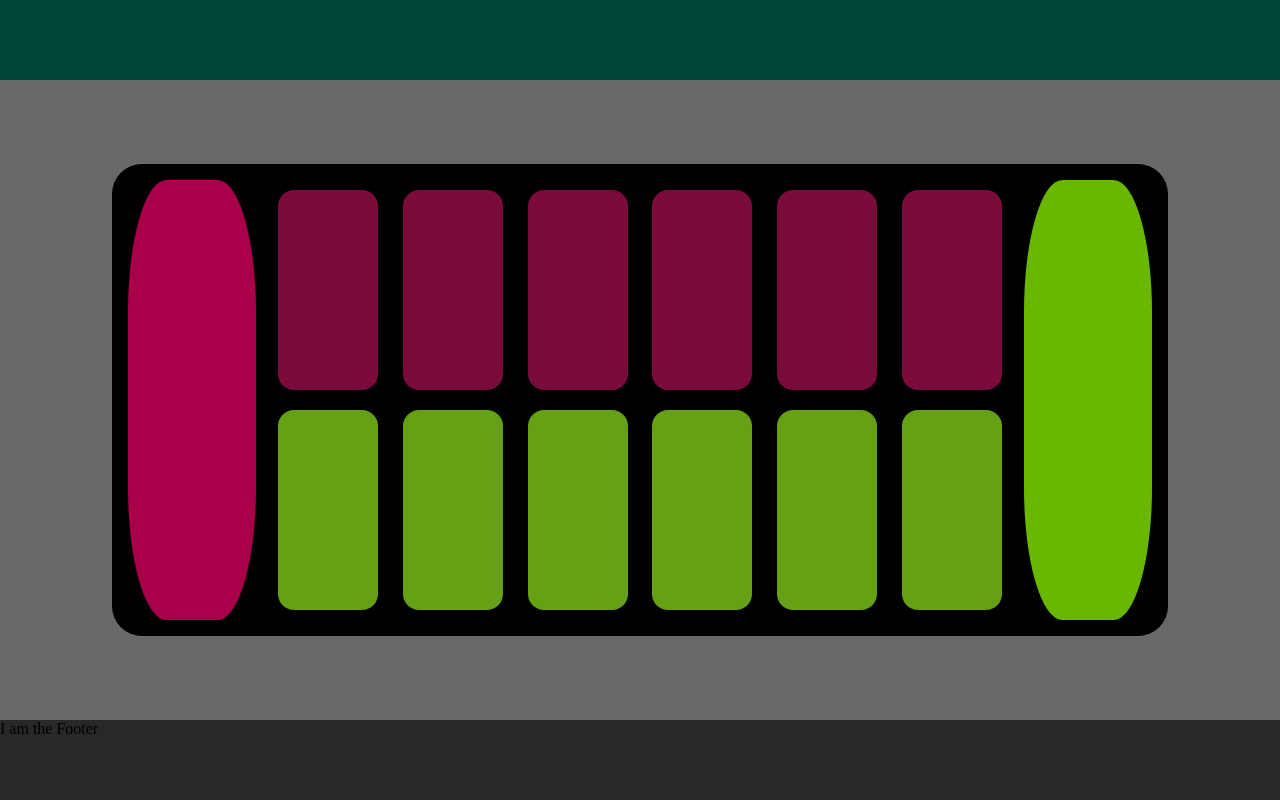
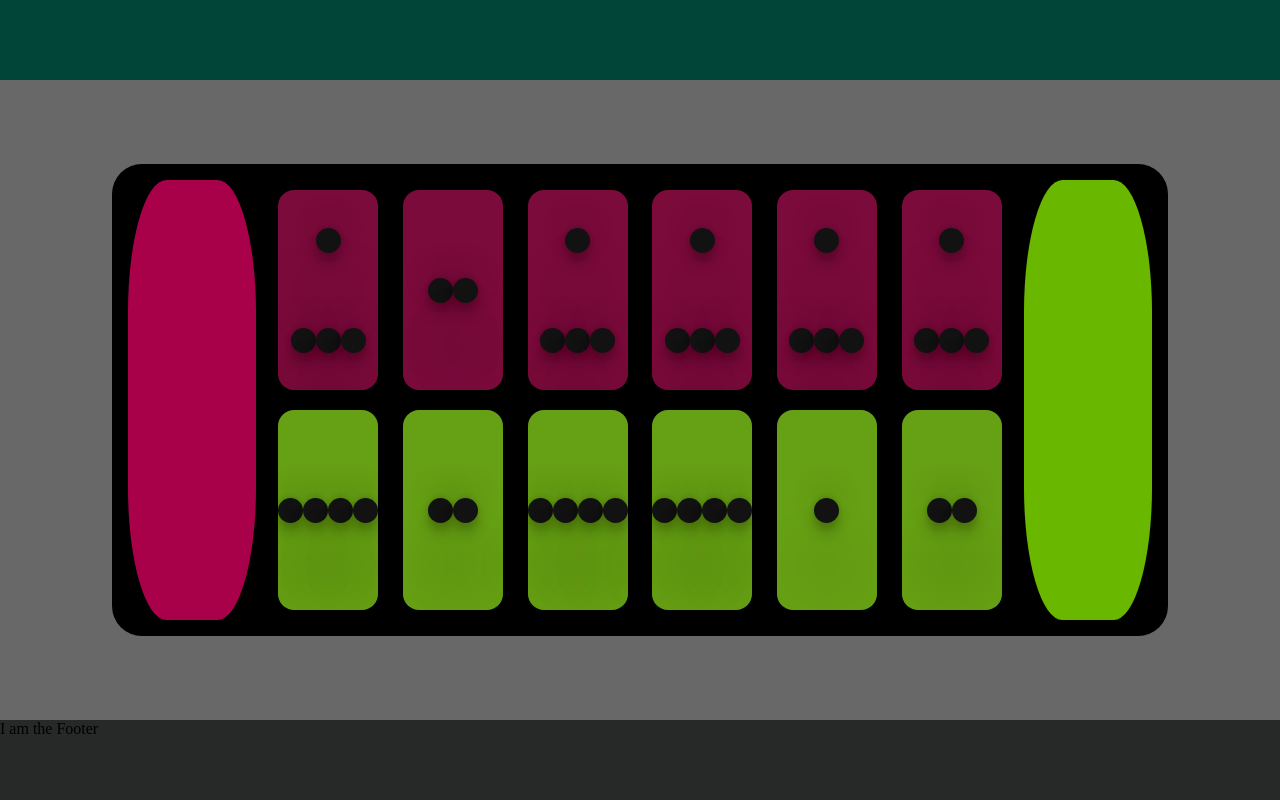
Before and after one commit to Jared-P-111/Mancala, a React app in the folder Mancala/: page / in a window 1280 px wide. Built offline with nearby package versions, Linux system fonts and the light colour scheme.

Commit message:
I got the beads rendering per data state

```diff
--- a/Mancala/src/Components/Cup.js
+++ b/Mancala/src/Components/Cup.js
@@ -1,10 +1,21 @@
 import React, { Component } from 'react';
+import Bead from './Bead';
 
 class Cup extends Component {
   render() {
-    const { playerType } = this.props;
+    const { curCupBeads, playerType } = this.props;
 
-    return <div className={playerType === 'player1' ? 'p1cup cup' : 'p2cup cup'}></div>;
+    const renderBeads = () => {
+      let beadAmount = [];
+      for (let i = 0; i < curCupBeads; i++) {
+        beadAmount.push(<Bead />);
+      }
+      return beadAmount;
+    };
+
+    return (
+      <div className={playerType === 'player1' ? 'p1cup cup' : 'p2cup cup'}>{renderBeads()}</div>
+    );
   }
 }
 
--- a/Mancala/src/Components/Game.js
+++ b/Mancala/src/Components/Game.js
@@ -8,11 +8,15 @@ class Game extends Component {
 
     const p1cupsRendered = boardData
       .filter((curPlayer) => curPlayer.player === 1)
-      .map((cup, index) => <Cup key={index} playerType="player1" boardData={boardData} />);
+      .map((cup, index) => (
+        <Cup key={index} curCupBeads={cup.beadCount} playerType="player1" boardData={boardData} />
+      ));
 
     const p2cupsRendered = boardData
       .filter((curPlayer) => curPlayer.player === 2)
-      .map((cup, index) => <Cup key={index} playerType="player2" boardData={boardData} />);
+      .map((cup, index) => (
+        <Cup key={index} curCupBeads={cup.beadCount} playerType="player2" boardData={boardData} />
+      ));
 
     return (
       <div className="gameBackDrop">
--- a/Mancala/src/Data/data.js
+++ b/Mancala/src/Data/data.js
@@ -7,7 +7,7 @@ const mancalaBoardData = [
   {
     player: 1,
     id: 1,
-    beadCount: 4,
+    beadCount: 2,
   },
   {
     player: 1,
@@ -22,12 +22,12 @@ const mancalaBoardData = [
   {
     player: 1,
     id: 4,
-    beadCount: 4,
+    beadCount: 1,
   },
   {
     player: 1,
     id: 5,
-    beadCount: 4,
+    beadCount: 2,
   },
   {
     player: 'mancala1',
@@ -42,7 +42,7 @@ const mancalaBoardData = [
   {
     player: 2,
     id: 8,
-    beadCount: 4,
+    beadCount: 2,
   },
   {
     player: 2,
--- a/Mancala/src/Styles/styles.css
+++ b/Mancala/src/Styles/styles.css
@@ -75,6 +75,11 @@
   border-radius: 1rem;
 }
 
+.p1cup:hover {
+  background-color: #8eec0a;
+  transition: all 0.3s;
+}
+
 .p2cups {
   grid-row: 1 / 2;
   grid-column: 2 / 8;
```
Also changed, not shown: Mancala/src/Components/Bead.js (renamed from Mancala/src/Components/Beads.js).
